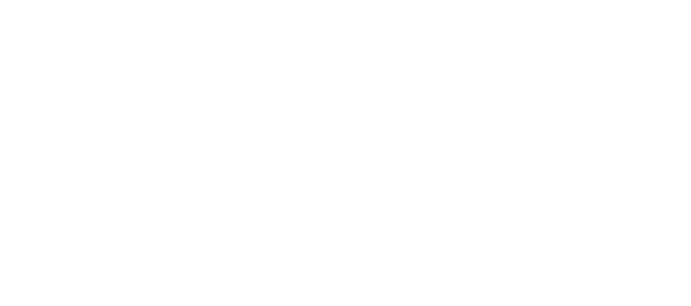
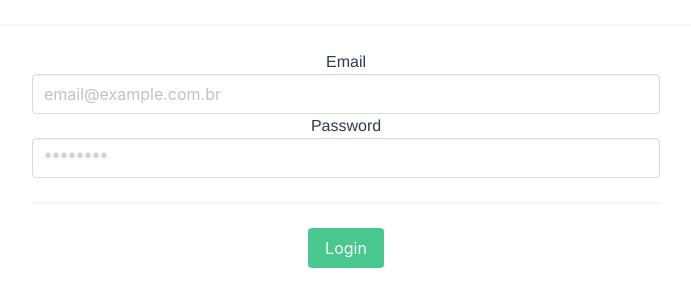
Before and after one commit to Vini03-Alcantra/User, a Vue app: page /login in a window 1280 px wide. Shown: the top 306 px of the page, without its empty margins (294-985 px from the left). Built offline with nearby package versions, Linux system fonts and the light colour scheme.

Commit message:
Criando tela de login

```diff
--- a/src/router/index.js
+++ b/src/router/index.js
@@ -2,6 +2,7 @@
 import VueRouter from 'vue-router'
 import Home from '../views/Home.vue'
 import Register from "../views/Register.vue";
+import Login from "../views/Login.vue"
 
 Vue.use(VueRouter)
 
@@ -15,6 +16,11 @@
     path: "/register",
     name: "Register",
     component: Register
+  },
+  {
+    path: "/login",
+    name: "Login",
+    component: Login
   },
   {
     path: '/about',
--- /dev/null
+++ b/src/views/Login.vue
@@ -0,0 +1,40 @@
+<template>
+    <div>
+        <hr>
+
+        <div class="columns is-centered">
+            <div class="column is-half">
+                <div v-if="error != undefined">
+                    <div class="notification is-danger">
+                        <p>{{error}}</p>
+                    </div>
+                </div>
+                <p>Email</p>
+                <input type="email" placeholder="email@example.com.br" class="input" v-model="email">
+                <p>Password</p>
+                <input type="password" placeholder="********" class="input" v-model="password">
+                <hr>
+                <button class="button is-success" @click="login">Login</button>
+            </div>
+        </div>
+    </div>
+</template>
+
+<script>
+
+export default {
+    data() {
+        return {
+            password: "",
+            email: "",
+            error: undefined
+        }
+    },
+    methods:{
+        login(){
+            console.log("Login")
+        }
+    }
+}
+
+</script>
```
